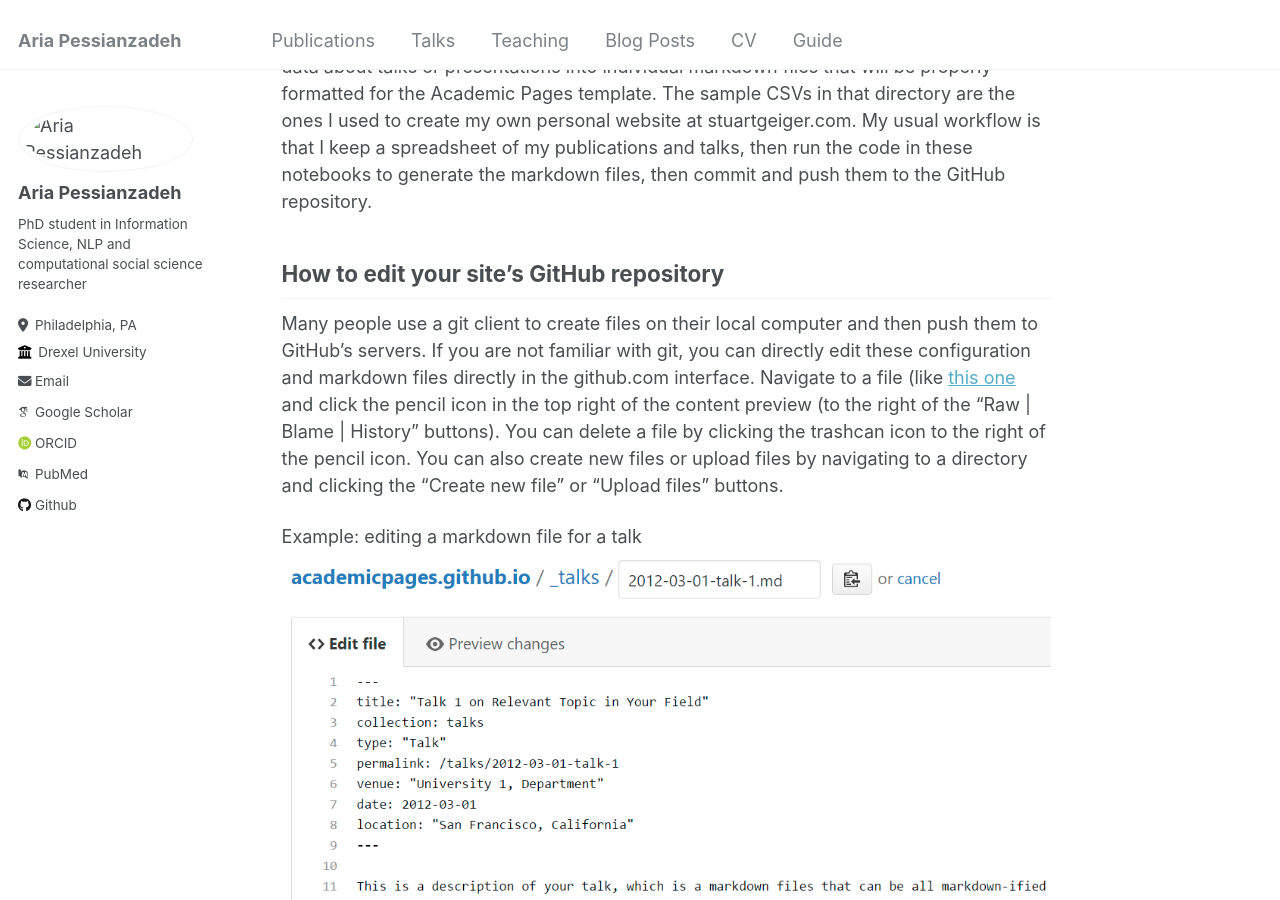
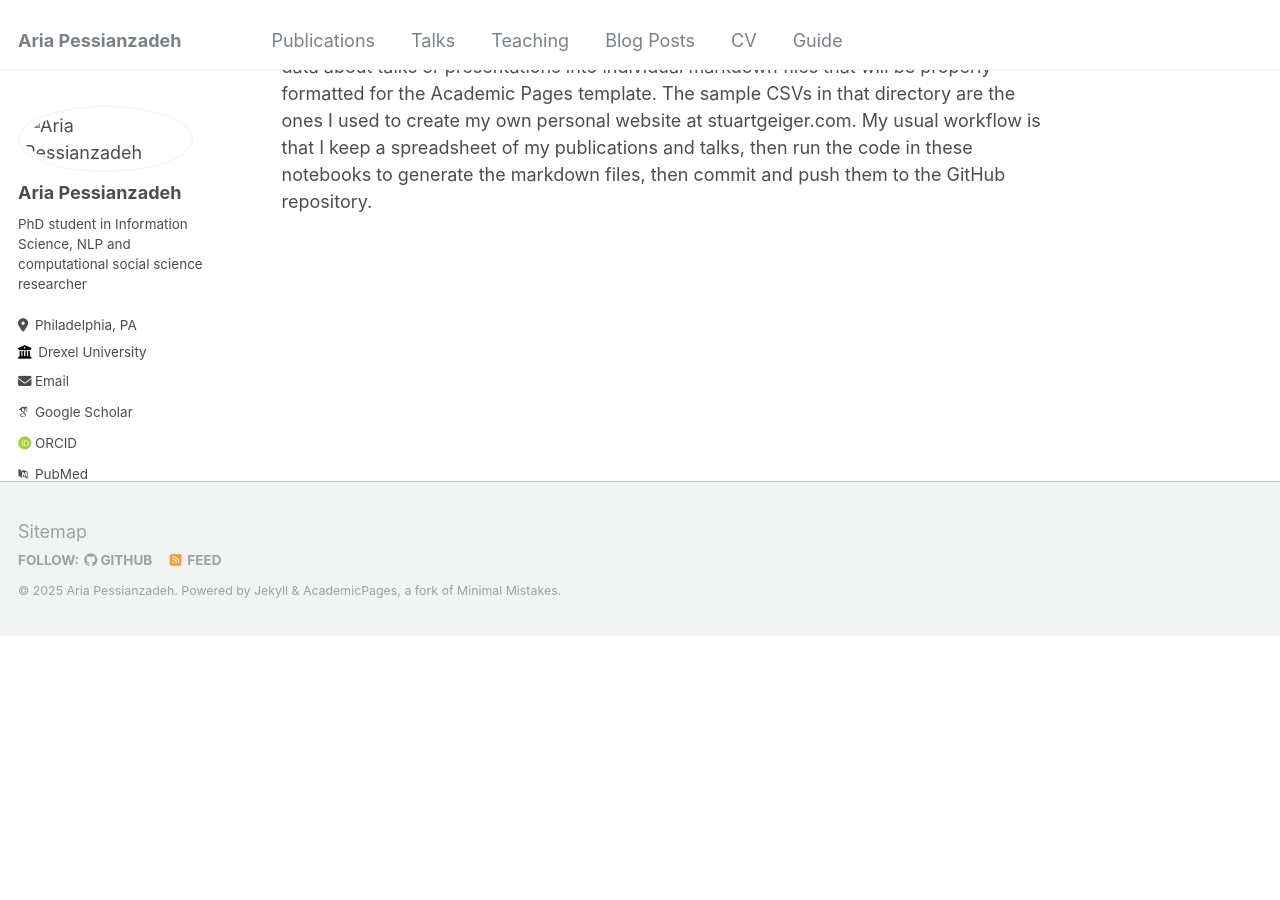
Before and after one commit to aryapess/aryapess.github.io, a Jekyll site: the page built from _pages/about.md, in a window 1280 px wide and 900 px high, scrolled down 2691 px. Built offline with Jekyll 4.4.1, drawn with Linux system fonts in a browser that asks for light colours; some web fonts are replaced; after the commit the page ends 3328 px from its top, so only the background shows below that.

Commit message:
Remove GitHub repository editing instructions
Removed instructions on editing the site's GitHub repository and example image.

```diff
--- a/_pages/about.md
+++ b/_pages/about.md
@@ -41,10 +41,3 @@ For site content, there is one markdown file for each type of content, which are
 
 I have also created [a set of Jupyter notebooks](https://github.com/academicpages/academicpages.github.io/tree/master/markdown_generator
 ) that converts a CSV containing structured data about talks or presentations into individual markdown files that will be properly formatted for the Academic Pages template. The sample CSVs in that directory are the ones I used to create my own personal website at stuartgeiger.com. My usual workflow is that I keep a spreadsheet of my publications and talks, then run the code in these notebooks to generate the markdown files, then commit and push them to the GitHub repository.
-
-How to edit your site's GitHub repository
-------
-Many people use a git client to create files on their local computer and then push them to GitHub's servers. If you are not familiar with git, you can directly edit these configuration and markdown files directly in the github.com interface. Navigate to a file (like [this one](https://github.com/academicpages/academicpages.github.io/blob/master/_talks/2012-03-01-talk-1.md) and click the pencil icon in the top right of the content preview (to the right of the "Raw | Blame | History" buttons). You can delete a file by clicking the trashcan icon to the right of the pencil icon. You can also create new files or upload files by navigating to a directory and clicking the "Create new file" or "Upload files" buttons.
-
-Example: editing a markdown file for a talk
-![Editing a markdown file for a talk](/images/editing-talk.png)
```
